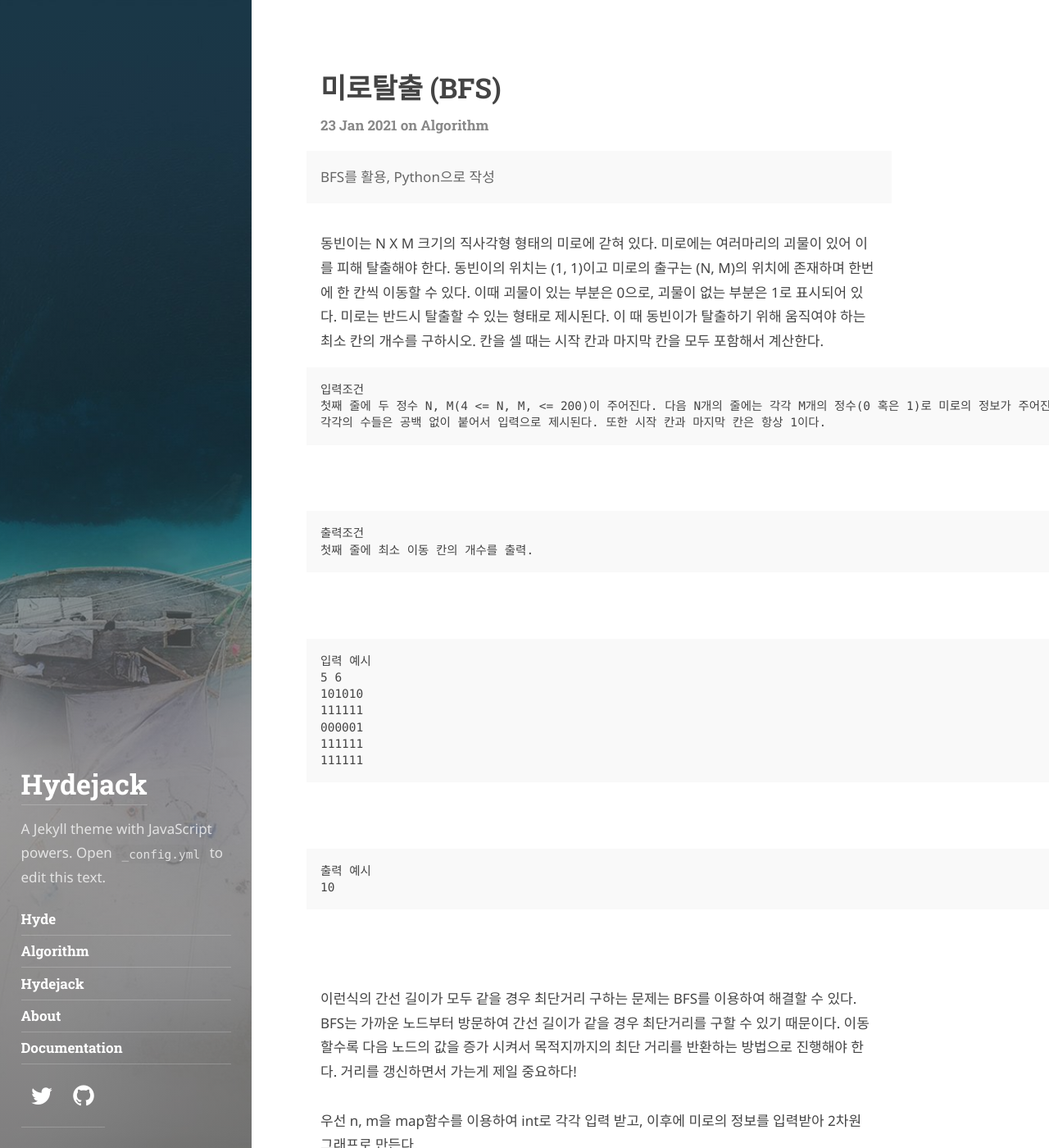
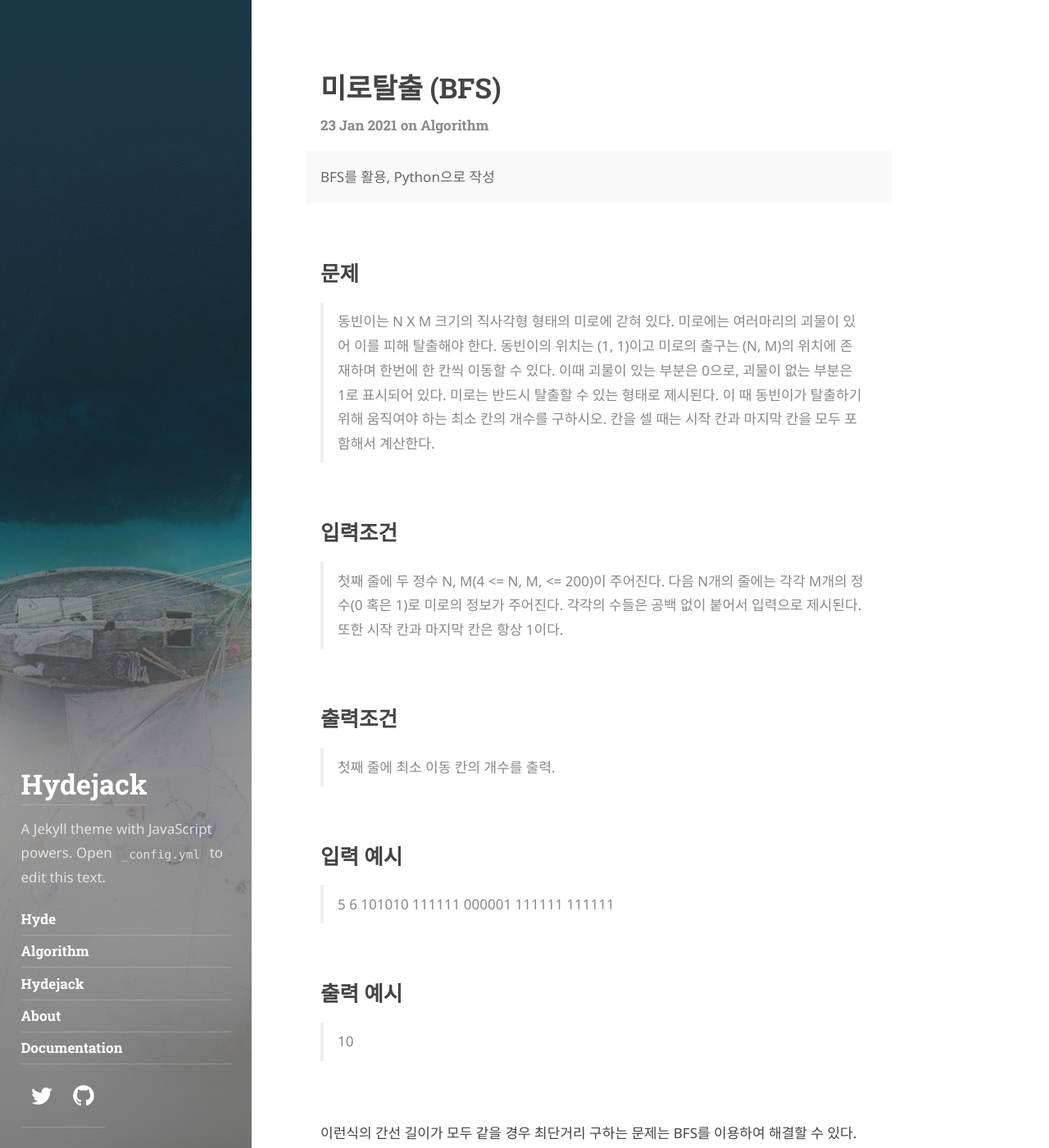
Before and after one commit to piemonte93/piemonte93.github.io, a Jekyll site: the page built from _posts/2021-01-23-algo-post1.md, in a window 1280 px wide and 1400 px high. Shown: the whole window at 82% size. Built offline with Jekyll 4.4.1, drawn with Linux system fonts in a browser that asks for light colours; some web fonts are replaced.

Commit message:
Update 2021-01-23-algo-post1.md

````diff
--- a/_posts/2021-01-23-algo-post1.md
+++ b/_posts/2021-01-23-algo-post1.md
@@ -8,39 +8,37 @@ author: author2
 canonical_url:
 ---
 
-동빈이는 N X M 크기의 직사각형 형태의 미로에 갇혀 있다. 미로에는 여러마리의 괴물이 있어 이를 피해 탈출해야 한다. 동빈이의 위치는 (1, 1)이고 미로의 출구는 (N, M)의 위치에 존재하며 한번에 한 칸씩 이동할 수 있다. 이때 괴물이 있는 부분은 0으로, 괴물이 없는 부분은 1로 표시되어 있다. 미로는 반드시 탈출할 수 있는 형태로 제시된다. 이 때 동빈이가 탈출하기 위해 움직여야 하는 최소 칸의 개수를 구하시오. 칸을 셀 때는 시작 칸과 마지막 칸을 모두 포함해서 계산한다.
 
-```
-입력조건
-첫째 줄에 두 정수 N, M(4 <= N, M, <= 200)이 주어진다. 다음 N개의 줄에는 각각 M개의 정수(0 혹은 1)로 미로의 정보가 주어진다.
+## 문제
+> 동빈이는 N X M 크기의 직사각형 형태의 미로에 갇혀 있다. 미로에는 여러마리의 괴물이 있어 이를 피해 탈출해야 한다. 동빈이의 위치는 (1, 1)이고 미로의 출구는 (N, M)의 위치에 존재하며 한번에 한 칸씩 이동할 수 있다. 이때 괴물이 있는 부분은 0으로, 괴물이 없는 부분은 1로 표시되어 있다. 미로는 반드시 탈출할 수 있는 형태로 제시된다. 이 때 동빈이가 탈출하기 위해 움직여야 하는 최소 칸의 개수를 구하시오. 칸을 셀 때는 시작 칸과 마지막 칸을 모두 포함해서 계산한다.
+
+
+## 입력조건
+> 첫째 줄에 두 정수 N, M(4 <= N, M, <= 200)이 주어진다. 다음 N개의 줄에는 각각 M개의 정수(0 혹은 1)로 미로의 정보가 주어진다.
 각각의 수들은 공백 없이 붙어서 입력으로 제시된다. 또한 시작 칸과 마지막 칸은 항상 1이다.
-```
 
-<br>
-```
-출력조건
-첫째 줄에 최소 이동 칸의 개수를 출력.
-```
-<br>
-```
-입력 예시
+## 출력조건
+> 첫째 줄에 최소 이동 칸의 개수를 출력.
+
+## 입력 예시
+>
 5 6
 101010
 111111
 000001
 111111
 111111
-```
-<br>
-```
-출력 예시
+
+
+## 출력 예시
+>
 10
-```
+
 <br><br>
 이런식의 간선 길이가 모두 같을 경우 최단거리 구하는 문제는 BFS를 이용하여 해결할 수 있다. BFS는 가까운 노드부터 방문하여 간선 길이가 같을 경우 최단거리를 구할 수 있기 때문이다. 이동할수록 다음 노드의 값을 증가 시켜서 목적지까지의 최단 거리를 반환하는 방법으로 진행해야 한다. 거리를 갱신하면서 가는게 제일 중요하다!<br><br>
 우선 n, m을 map함수를 이용하여 int로 각각 입력 받고, 이후에 미로의 정보를 입력받아 2차원 그래프로 만든다.
 
-```python
+~~~python
 from sys import stdin
 from collections import deque
 
@@ -50,61 +48,61 @@ graph = []
 
 for i in range(n):
   graph.append(list(map(int, stdin.readline().rstrip())))
-```
+~~~
 
 <br>그리고 방문하는 곳의 상하좌우를 탐색하기 위해 상하좌우에 대응하는 x와 y의 증감에 대응하는 dx, dy 리스트를 생성한다.
 
-```python
+~~~python
 ## 이동할 4가지 방향(상하좌우) 정의
 dx = [-1, 1, 0, 0]
 dy = [0, 0, -1, 1]
-```
+~~~
 
 <br>그리고 bfs함수에 처음 시작하는 0, 0을 입력해주면 된다.
 
-```python
+~~~python
 ## bfs 실행
 print(bfs(0, 0))
-```
+~~~
 
 <br>bfs함수에서 deque 라이브러리를 이용하여 큐를 생성한 후, 입력받은 x, y 쌍을 큐에 집어넣는다.
 
-```python
+~~~python
 queue = deque()
 queue.append((x, y))
-```
+~~~
 
 <br>큐가 빌때까지 큐에서 뽑아서 뽑은 값을 새로운 x, y인 nx, ny로 초기화 해주고 상하좌우를 확인해야 하므로 4번의 반복을 통해 해당 위치가 갈수 있는 자리인지, 범위를 넘어간 위치인지, 괴물이 있는 갈 수 없는 위치인지 체크를 한다. (0,0)에서 시작하므로 0보다 작은 경우 범위를 벗어나게 된다. 또한 n X m의 그래프이므로 x가 n 이상이거나 y가 m 이상이어도 범위를 벗어난다.이런 경우 무시하고 다음 반복을 진행하기 위해 continue를 이용한다.
 
-```python
+~~~python
 if nx < 0 or ny < 0 or nx >= n or ny >= m:
         continue
-```
+~~~
 
 <br>또한 graph에서 값이 0인 곳도 갈수 없기 때문에 무시하고 다음 반복을 진행한다.
 
-```python
+~~~python
 if graph[nx][ny] == 0:
        continue
-```
+~~~
 
 <br>값이 1인 경우는 첫번째 방문한 노드이므로 해당노드의 값을 이전 노드의 값만큼 더해주고 해당 그래프의 좌표를 큐에 넣어준다.
 
-```python
+~~~python
 if graph[nx][ny] == 1:
        graph[nx][ny] = graph[x][y] + 1
        queue.append((nx, ny))
-```
+~~~
 
 <br>이런식으로 계속 큐가 빌때까지 반복하면 그래프의 제일 마지막인 우측 하단에 최단거리가 입력된다. 그래프의 마지막 노드 좌표를 반환하면 해당 그래프의 값이 결국 최단거리가 되는 것이다.
 
-```python
+~~~python
 return graph[n - 1][m - 1]
-```
+~~~
 
 <br>전체 소스 코드
 
-```python
+~~~python
 from sys import stdin
 from collections import deque
 
@@ -148,4 +146,4 @@ dy = [0, 0, -1, 1]
 
 ## bfs 실행
 print(bfs(0, 0))
-```
+~~~
````
